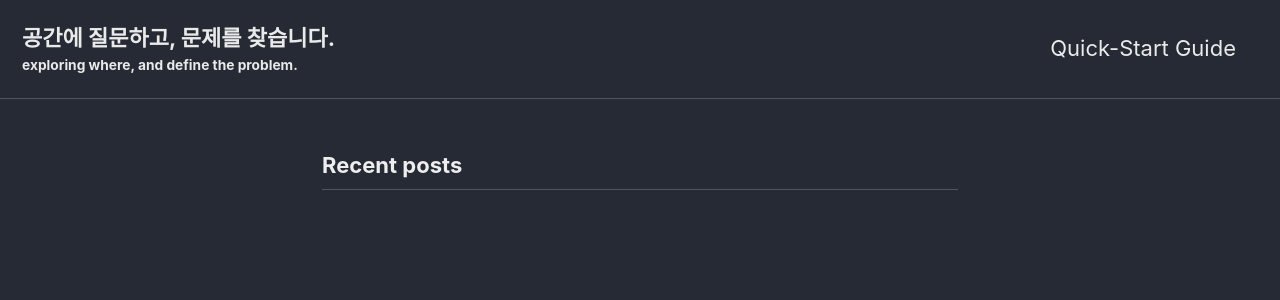
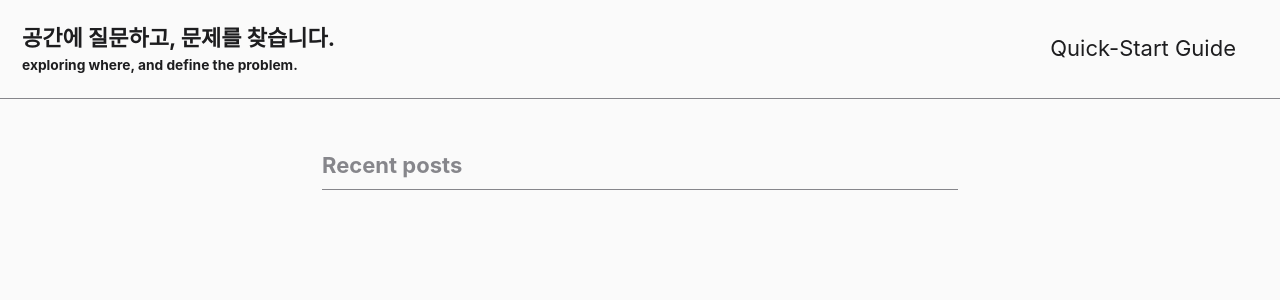
Before and after one commit to epplemint/epplemint.github.io, a Jekyll site: the page built from index.html, in a window 1280 px wide and 900 px high. Shown: the top 300 px of the window. Built offline with Jekyll 4.4.1, drawn with Linux system fonts in a browser that asks for light colours; cached includes are drawn as plain includes; nearby versions of some CDN libraries; the list of posts is cut into pages by our own code.

Commit message:
Update _config.yml

```diff
--- a/_config.yml
+++ b/_config.yml
@@ -12,7 +12,7 @@
 
 # theme                  : "minimal-mistakes-jekyll"
 # remote_theme           : "mmistakes/minimal-mistakes"
-minimal_mistakes_skin    : "dark" # "air", "aqua", "contrast", "dark", "dirt", "neon", "mint", "plum", "sunrise"
+minimal_mistakes_skin    : "dirtmine" # "air", "aqua", "contrast", "dark", "dirt", "neon", "mint", "plum", "sunrise"
 
 # Site Settings
 locale                   : "en-US"
```
